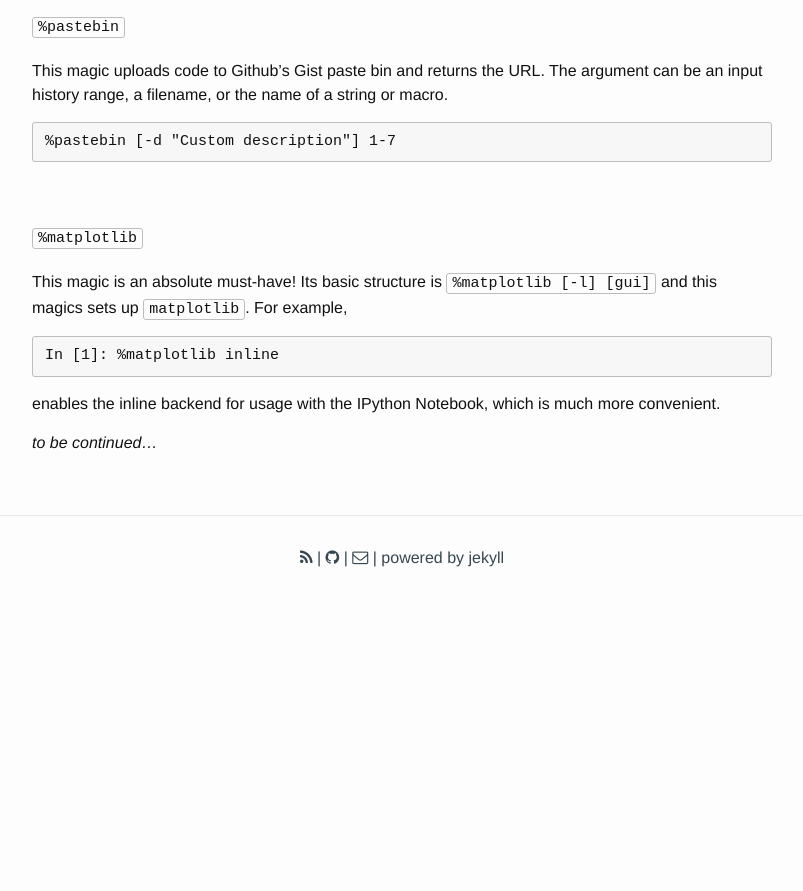
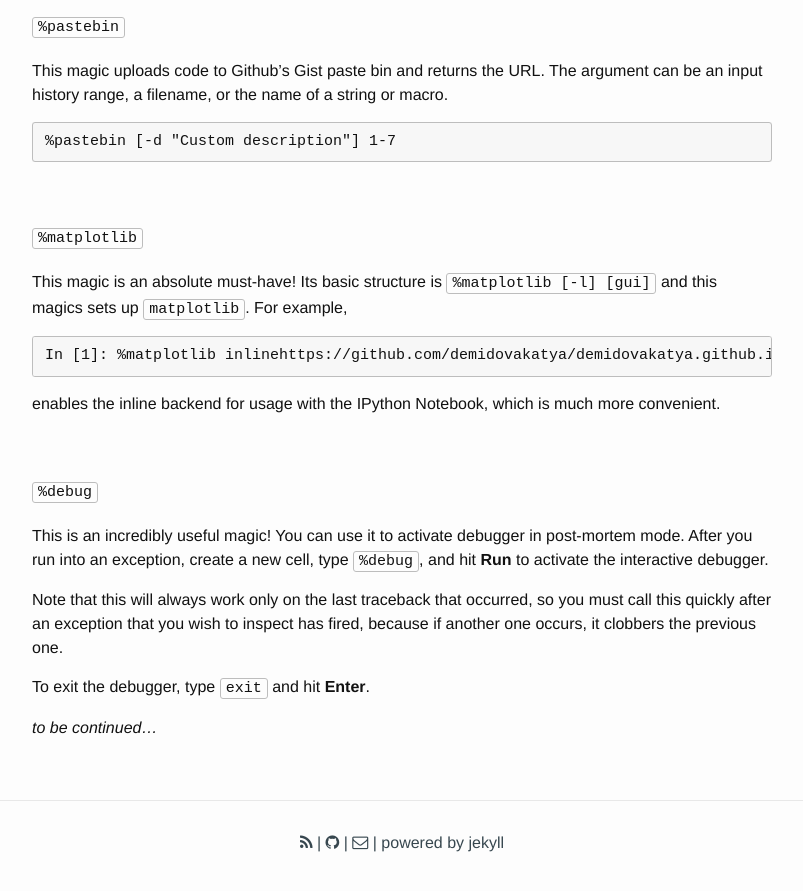
Before and after one commit to demidovakatya/demidovakatya.github.io, a Jekyll site: the page built from _posts/2016-07-26-ipython-magic.md, in a window 1280 px wide and 900 px high, scrolled down 2149 px. Shown: the top 891 px of the window, without its empty margins (238-1041 px from the left). Built offline with Jekyll 4.4.1, drawn with Linux system fonts in a browser that asks for light colours; nearby versions of some CDN libraries; before the commit the page ends 2764 px from its top, so only the background shows below that.

Commit message:
updated the ipython magic post

````diff
--- a/_posts/2016-07-26-ipython-magic.md
+++ b/_posts/2016-07-26-ipython-magic.md
@@ -97,9 +97,17 @@ This magic uploads code to Github's Gist paste bin and returns the URL. The argu
 This magic is an absolute must-have! Its basic structure is `%matplotlib [-l] [gui]` and this magics sets up `matplotlib`. For example,
 
 ```
-In [1]: %matplotlib inline
+In [1]: %matplotlib inlinehttps://github.com/demidovakatya/demidovakatya.github.io.git
 ```
 
 enables the inline backend for usage with the IPython Notebook, which is much more convenient.
 
+## `%debug`
+
+This is an incredibly useful magic! You can use it to activate debugger in post-mortem mode. After you run into an exception, create a new cell, type `%debug`, and hit **Run** to activate the interactive debugger.
+
+Note that this will always work only on the last traceback that occurred, so you must call this quickly after an exception that you wish to inspect has fired, because if another one occurs, it clobbers the previous one.
+
+To exit the debugger, type `exit` and hit **Enter**.
+
 *to be continued...*
````
